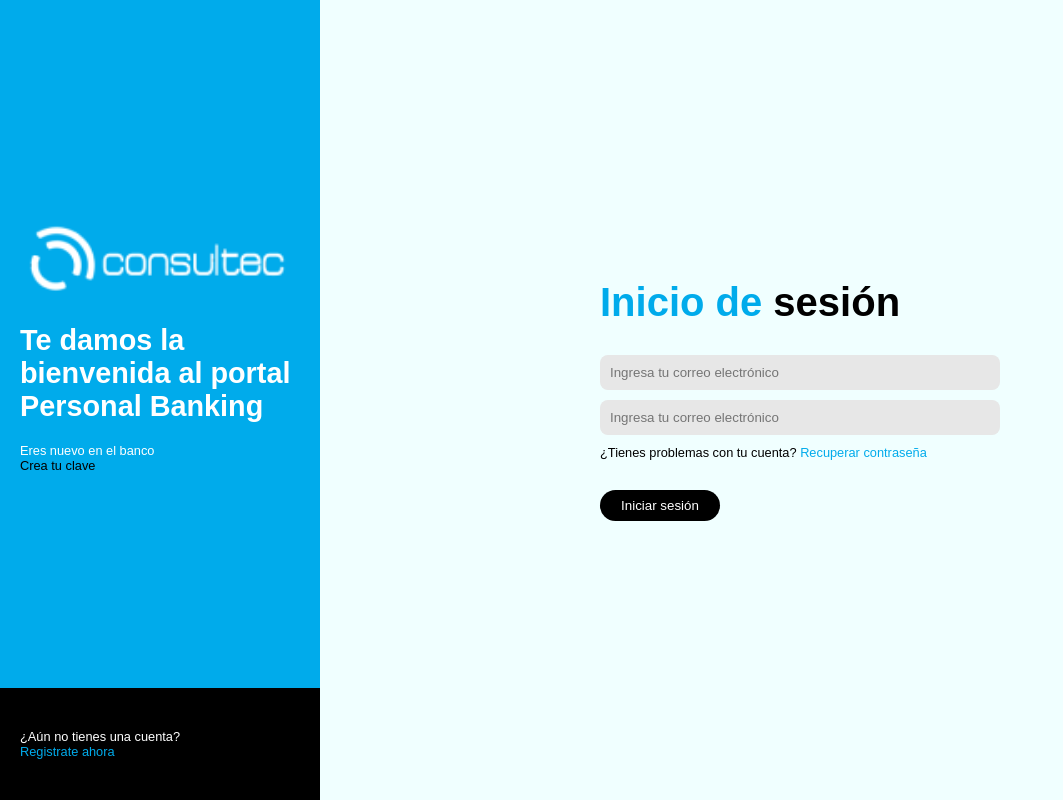
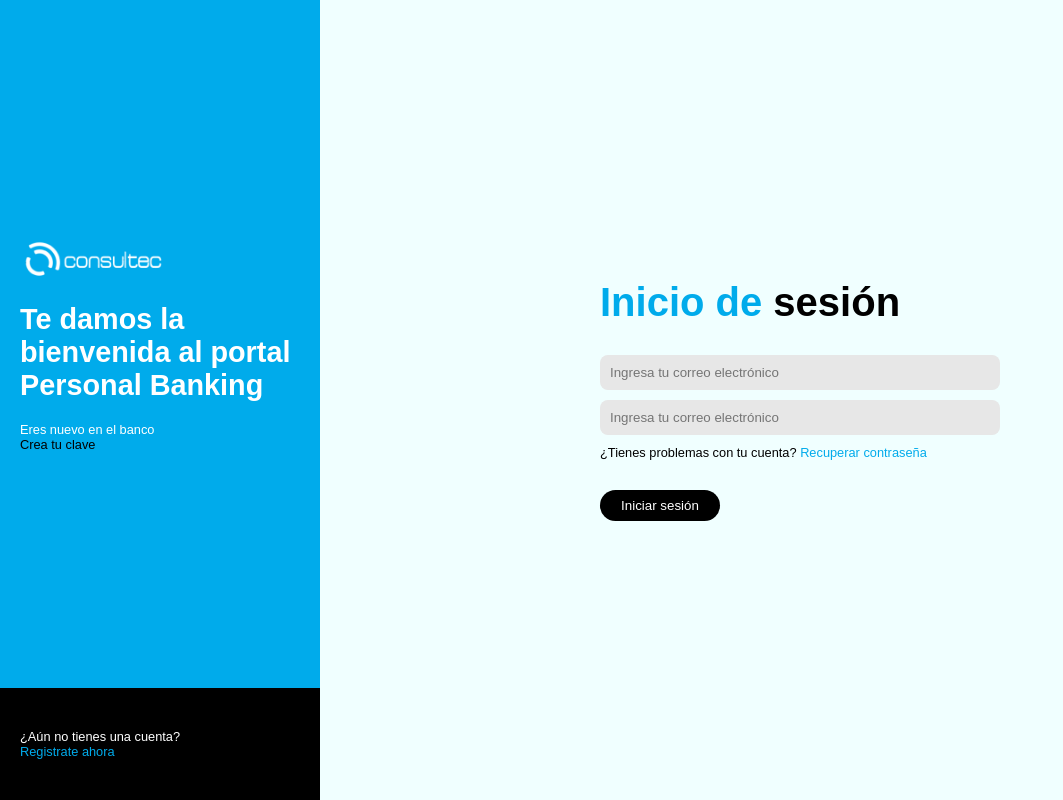
Before and after one commit to DanielAlman01/Personal-Banking, a website: page index.html in a window 1280 px wide. Shown: the whole page, without its empty margins (0-1063 px from the left). Drawn offline with Linux system fonts and the light colour scheme.

Commit message:
Cambio de imagen

```diff
--- a/css/login.css
+++ b/css/login.css
@@ -157,3 +157,9 @@ p{
     background-color: #e7e7e7;
     color: var(--colorSecundario);
 }
+
+/* imagen */
+
+.img-logo{
+    width: 150px;
+}
--- a/index.html
+++ b/index.html
@@ -12,7 +12,7 @@
     <section class="cont-prin">
         <div class="cont-prin-log colo-celeste flex-center">
             <div class="cont-iz-ar">
-                <img src="./Imagenes/LogoConsulTec.png" alt="">
+                <img src="./Imagenes/LogoConsulTec.png" alt="" class="img-logo">
                 <h2>Te damos la bienvenida al portal Personal Banking</h2>
                 <p>Eres nuevo en el banco <br><a href="#">Crea tu clave</a></p>
             </div>
```
